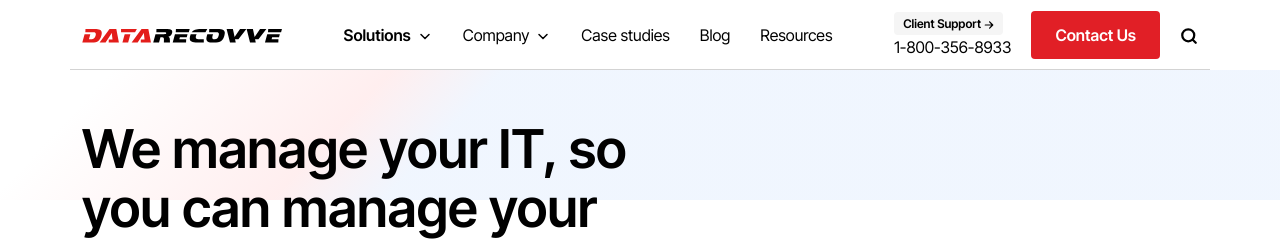
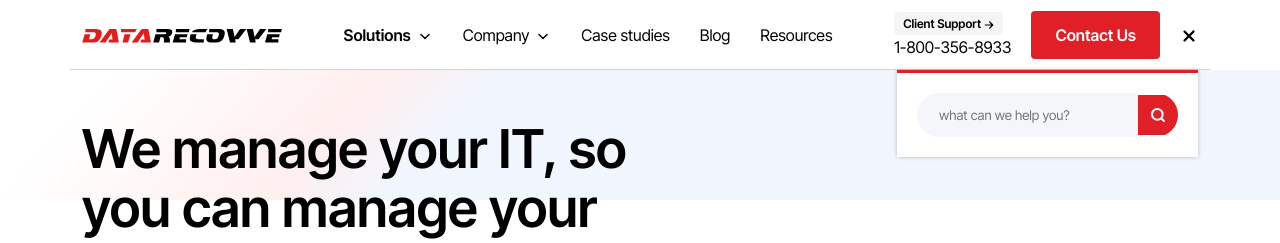
Before and after one commit to official-rahul-singh/tech, a plain HTML site: page index.html in a window 1280 px wide. Both pictures are taken after a click on the element 1189 px from the left and 34 px from the top of the page. Shown: the top 243 px of the page. Drawn offline with Linux system fonts and the light colour scheme.

Commit message:
another commit

```diff
--- a/assets/css/layout.css
+++ b/assets/css/layout.css
@@ -254,7 +254,7 @@ header .search-input {
     top: 46px;
     padding: 20px;
     display: none;
-    z-index: 10;
+    z-index: 1;
 }
 .search-input form {
     overflow: hidden;
--- a/assets/css/style.css
+++ b/assets/css/style.css
@@ -632,3 +632,7 @@ header ul .dropdown ul{
   border-radius: 99px;
   border: 2px solid #ff0000;
 }
+
+header .search-bar-show {
+  display: block;
+}
--- a/assets/js/script.js
+++ b/assets/js/script.js
@@ -168,3 +168,24 @@ accountSlider([
   { className: 'slider-name-second', slidesPerView: 1, spaceBetween: 30 }
 ]);
 // testimonial slider END========
+
+
+
+// menu search ==== START==>
+// let search_btn = document.querySelector(".search-btn");
+
+let searchIcon = document.querySelector(".search-btn");
+let searchForm = document.querySelector(".search-input");
+let svg1 =
+    '<svg xmlns="http://www.w3.org/2000/svg" width="18" height="18" viewBox="0 0 16 16" fill="none"><path d="M7.333 12.667A5.333 5.333 0 1 0 7.333 2a5.333 5.333 0 0 0 0 10.667ZM14 14l-2.9-2.9" stroke-width="2" stroke-linecap="round" stroke-linejoin="round"></path></svg>';
+let svg2 =
+    '<svg xmlns="http://www.w3.org/2000/svg" height="18" width="18" viewBox="0 0 384 512"><path d="M342.6 150.6c12.5-12.5 12.5-32.8 0-45.3s-32.8-12.5-45.3 0L192 210.7 86.6 105.4c-12.5-12.5-32.8-12.5-45.3 0s-12.5 32.8 0 45.3L146.7 256 41.4 361.4c-12.5 12.5-12.5 32.8 0 45.3s32.8 12.5 45.3 0L192 301.3 297.4 406.6c12.5 12.5 32.8 12.5 45.3 0s12.5-32.8 0-45.3L237.3 256 342.6 150.6z"/></svg>';
+let isSvg1 = true;
+searchIcon.addEventListener("click", function () {
+    searchIcon.innerHTML = isSvg1 ? svg2 : svg1;
+    isSvg1 = !isSvg1;
+
+    searchForm.classList.toggle("search-bar-show");
+});
+
+// menu search ==== END==>
```
